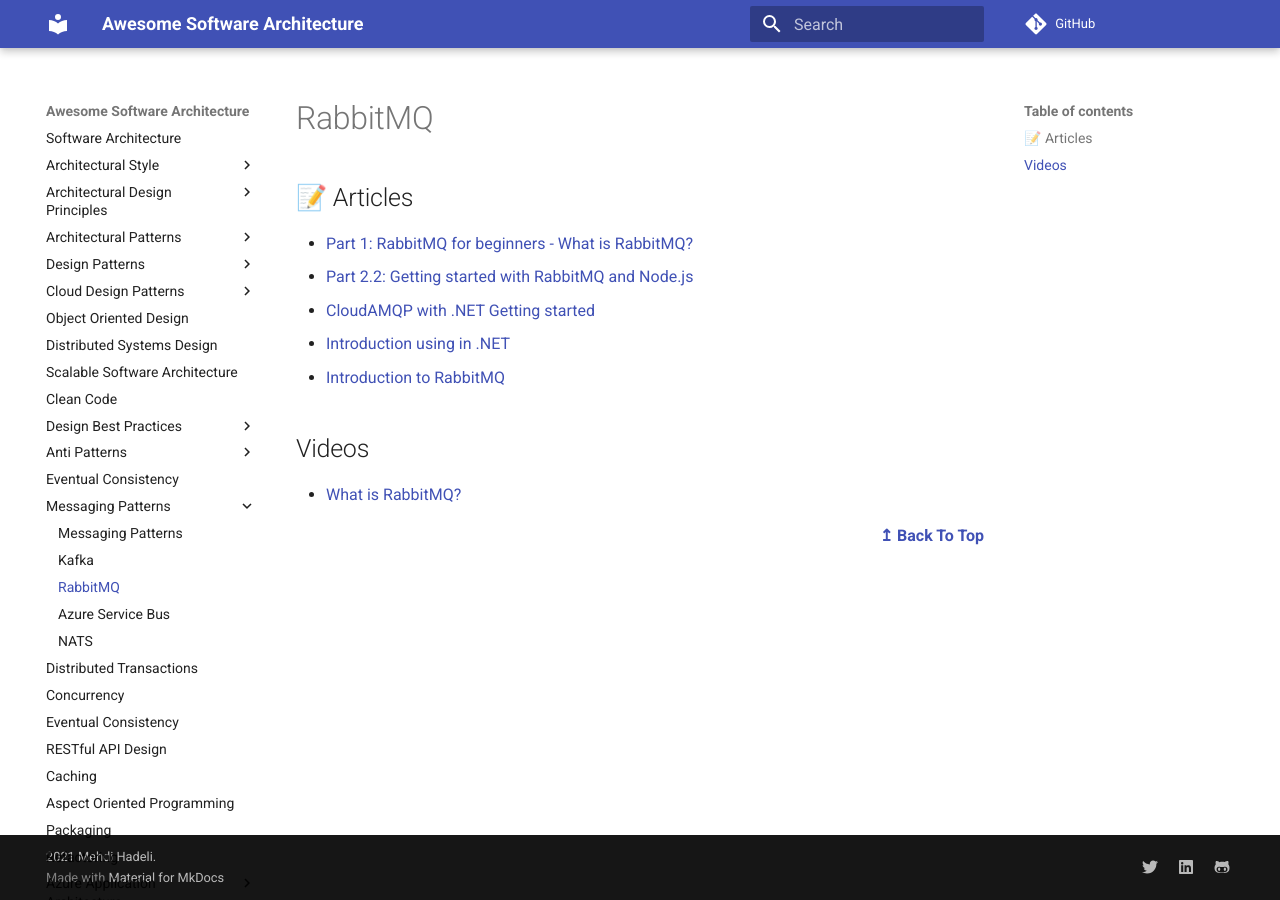
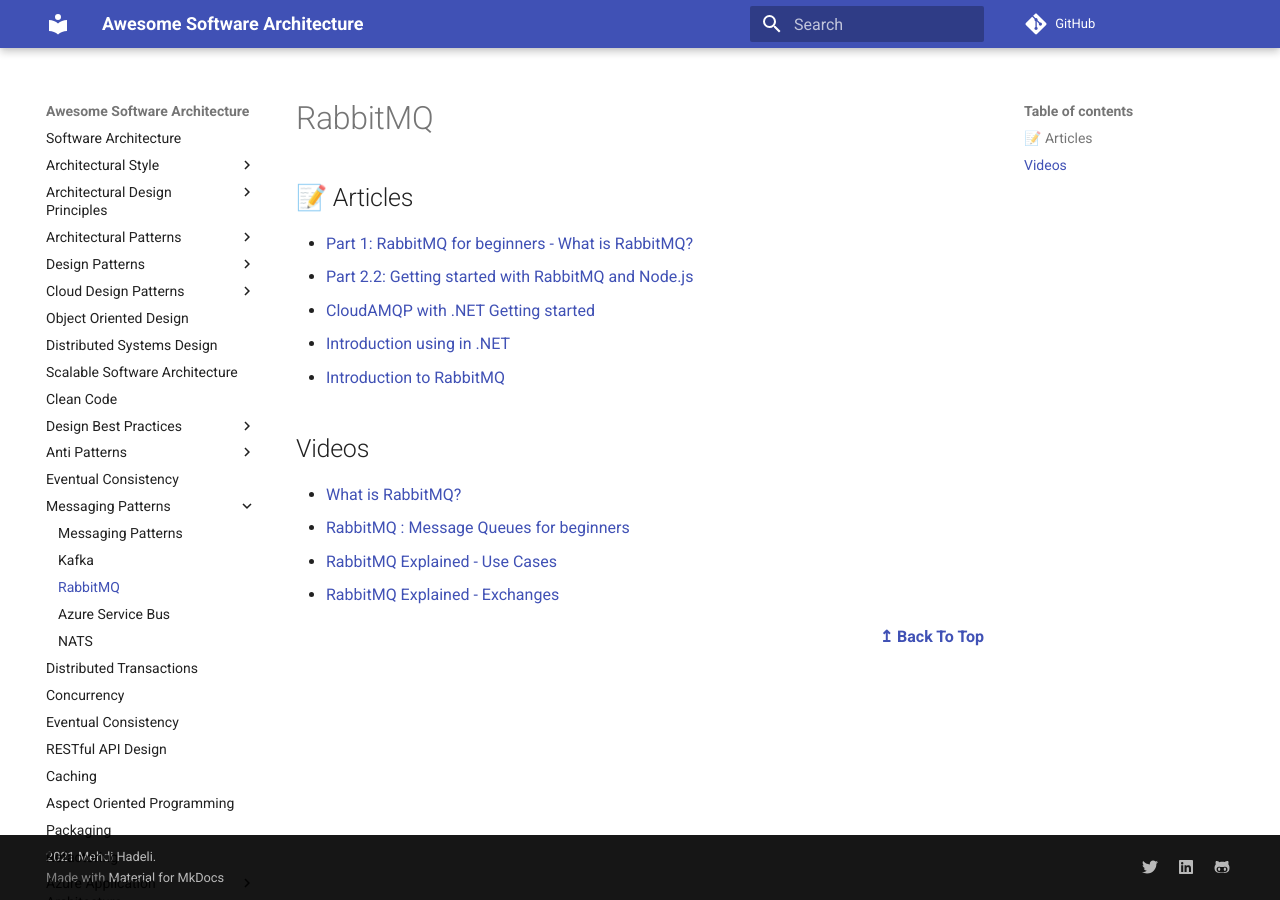
Before and after one commit to mehdihadeli/awesome-software-architecture, an MkDocs documentation site: the page built from docs/messaging/rabbitmq.md, in a window 1280 px wide. Built offline with MkDocs 1.6.1 and Material for MkDocs 9.7.7, drawn with Linux system fonts in a browser that asks for light colours; comment, search, counter and statistics services are not loaded.

Commit message:
add videos into rabbitmq markdown file.

```diff
--- a/docs/messaging/rabbitmq.md
+++ b/docs/messaging/rabbitmq.md
@@ -9,6 +9,9 @@
 
 ## Videos
 - [What is RabbitMQ?](https://youtu.be/7rkeORD4jSw)
+- [RabbitMQ : Message Queues for beginners](https://youtu.be/hfUIWe1tK8E)
+- [RabbitMQ Explained - Use Cases](https://youtu.be/oq1fOr6Ryws)
+- [RabbitMQ Explained - Exchanges](https://youtu.be/o8eU5WiO8fw)
 
 <div align="right">
   <b><a href="#contents">↥ Back To Top</a></b>
```
